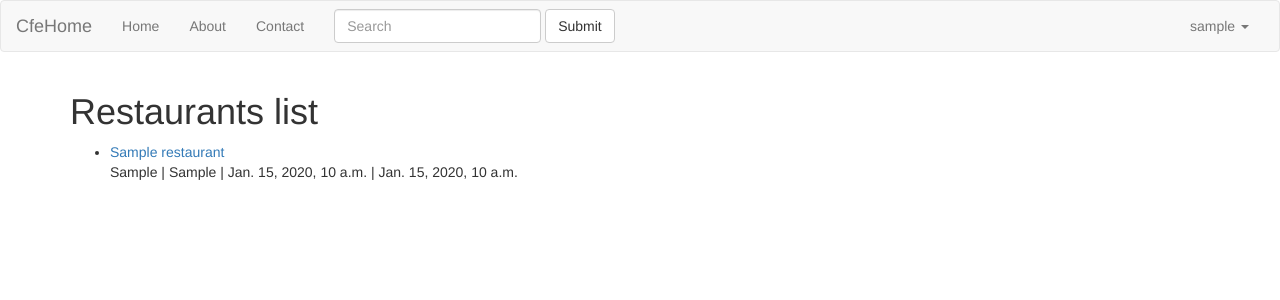
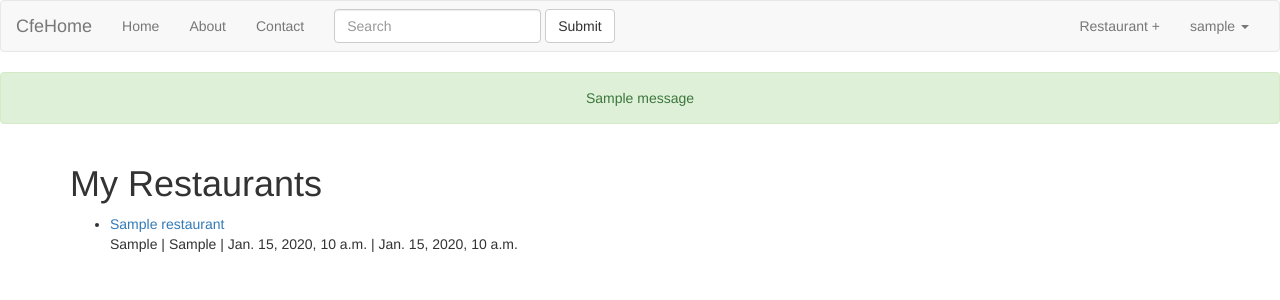
Before and after one commit to khalilSaidane/try-django-1.11, a Django app: page /restaurants/ in a window 1280 px wide. Shown: the top 300 px of the page. Run offline with Django 3.2, Linux system fonts and the light colour scheme; a user stored in the database is signed in; tables that the repository leaves empty hold one stand-in row (values such as "Sample post"); one stand-in notice (Sample message) is shown; some libraries are stand-ins or nearby versions.

Commit message:
update view for restaurants

```diff
--- a/menus/forms.py
+++ b/menus/forms.py
@@ -1,5 +1,6 @@
 from django import forms
 from .models import Menu
+from restaurents.models import Restaurant
 
 
 class MenuForm(forms.ModelForm):
@@ -12,3 +13,8 @@ class MenuForm(forms.ModelForm):
             'excludes',
             'is_public',
         ]
+
+    # Personalise the list of restaurants
+    def __init__(self,user=None, *args, **kwargs):
+        super(MenuForm, self).__init__(*args, **kwargs)
+        self.fields['restaurant'].queryset = Restaurant.objects.filter(user=user)
--- a/menus/urls.py
+++ b/menus/urls.py
@@ -5,5 +5,6 @@ from . import views
 urlpatterns = [
     url(r'^$', views.MenuListView.as_view(), name='list'),
     url(r'^create$', views.MenuCreateView.as_view(), name='create'),
+    url(r'^(?P<pk>\d+)/update/$', views.MenuUpdateView.as_view(), name='update'),
     url(r'^(?P<pk>\d+)/$', views.MenuDetailView.as_view(), name='detail'),
 ]
--- a/restaurents/urls.py
+++ b/restaurents/urls.py
@@ -7,5 +7,6 @@ from django.views.generic import TemplateView
 urlpatterns = [
     url(r'^$', views.RestaurantListView.as_view(), name='list'),
     url(r'^create$', views.RestaurantCreateView.as_view(), name='create'),
+    url(r'^(?P<slug>[\w-]+)/update$', views.RestaurantUpdateView.as_view(), name='update'),
     url(r'^(?P<slug>[\w-]+)/$', views.RestaurantDetailView.as_view(), name='detail'),
 ]
--- a/restaurents/views.py
+++ b/restaurents/views.py
@@ -4,21 +4,19 @@ from __future__ import unicode_literals
 from django.shortcuts import render, get_object_or_404
 from django.http import HttpResponse
 from django.views import View
-from django.views.generic import ListView, DetailView
+from django.views.generic import ListView, DetailView, UpdateView
 from .models import Restaurant
 from django.db.models import Q
 from django.views import generic
 from django.contrib.auth.mixins import LoginRequiredMixin
+from django.contrib.messages.views import SuccessMessageMixin
+from .forms import RestaurantForm
 
 
-class RestaurantCreateView(LoginRequiredMixin, generic.CreateView):
-    model = Restaurant
-    fields = [
-        'name',
-        'location',
-        'category'
-        ]
+class RestaurantCreateView(SuccessMessageMixin, LoginRequiredMixin, generic.CreateView):
+    form_class = RestaurantForm
     template_name = 'form.html'
+    success_message = "Restaurant %(name)s is successfully created"
 
     def form_valid(self, form):
         instance = form.save(commit=False)
@@ -33,17 +31,26 @@ class RestaurantCreateView(LoginRequiredMixin, generic.CreateView):
 
 class RestaurantListView(LoginRequiredMixin, ListView):
     template_name = 'restaurants/restaurants_list.html'
-    queryset = Restaurant.objects.all()
 
     def get_queryset(self):
-        slug = self.kwargs.get('slug')
-        if slug:
-            queryset = Restaurant.objects.filter(category__icontains=slug)
-        else:
-            queryset = Restaurant.objects.all()
-        return queryset
+        return Restaurant.objects.filter(user=self.request.user)
 
 
-class RestaurantDetailView(DetailView):
-    queryset = Restaurant.objects.all()
+class RestaurantDetailView(LoginRequiredMixin, DetailView):
     template_name = 'restaurants/restaurants_detail.html'
+
+    def get_queryset(self):
+        return Restaurant.objects.filter(user=self.request.user)
+
+
+class RestaurantUpdateView(LoginRequiredMixin, UpdateView):
+    template_name = 'form.html'
+    form_class = RestaurantForm
+
+    def get_queryset(self):
+        return Restaurant.objects.filter(user=self.request.user)
+
+    def get_context_data(self,*args, **kwargs):
+        context = super(RestaurantUpdateView, self).get_context_data(*args, **kwargs)
+        context['title'] = 'Update Restaurant'
+        return context
--- a/templates/base.html
+++ b/templates/base.html
@@ -10,15 +10,20 @@
 </head>
 <body>
 {% include 'snippets/navbar.html' %}
+{% if messages %}
+    {% for message in messages %}
+        <div class="text-center alert alert-{{ message.tags }} ">
+            {{ message|safe }}
+        </div>
+    {% endfor %}
+{% endif %}
 <div class="container">
     <div class="row">
         <div class="col-sm-9 col-md-7 col-lg-5 mx-auto">
-            <div class="card card-signin my-5">
-                <div class="card-body">
-                    {% block content %}
+            <div class="card-body">
+                {% block content %}
 
-                    {% endblock %}
-                </div>
+                {% endblock %}
             </div>
         </div>
     </div>
--- a/templates/menus/menu_detail.html
+++ b/templates/menus/menu_detail.html
@@ -2,7 +2,7 @@
 {% block title %} Menus {% endblock %}
 {% block content %}
     <h1>Menu Detail</h1>
-    <h2>{{ object.name }} <small>{{ object.restaurant }}</small></h2>
+    <h2>{{ object.name }} <small><a href="{{object.restaurant.get_absolute_url}}">{{ object.restaurant }}</a></small></h2>
     {% if object.contents %}
         Contents
         <ul>
--- a/templates/restaurants/restaurants_detail.html
+++ b/templates/restaurants/restaurants_detail.html
@@ -1,8 +1,8 @@
 {% extends 'base.html' %}
 {% block title %} Restaurants {% endblock %}
 {% block content %}
-<h1>Restaurants Detail</h1>
+    <h1>Restaurants Detail</h1>
     <h2>{{ object.name }} <small>{{ object.category }}</small></h2>
     <p>{{ object.location }}</p>
-    <p>{{ object.timestamp }}, updated{{ object.updated | timesince  }} ago</p>
+    <p>{{ object.timestamp }}, updated{{ object.updated | timesince }} ago</p>
 {% endblock %}
--- a/templates/restaurants/restaurants_list.html
+++ b/templates/restaurants/restaurants_list.html
@@ -1,11 +1,13 @@
 {% extends 'base.html' %}
 {% block title %} Restaurants {% endblock %}
 {% block content %}
-<h1>Restaurants list</h1>
+    <h1>My Restaurants</h1>
     <ul>
-    {% for obj in object_list %}
-        <li> <a href="{{ obj.get_absolute_url }}">{{ obj.name }}</a><br>
-            {{ obj.location }} | {{ obj.category }} | {{ obj.timestamp  }} | {{ obj.updated  }}</li>
-    {% endfor %}
+        {% for obj in object_list %}
+            <li><a href="{{ obj.get_absolute_url }}">{{ obj.name }}</a><br>
+                {{ obj.location }} | {{ obj.category }} | {{ obj.timestamp }} | {{ obj.updated }}</li>
+        {% empty %}
+            <li><a href="{% url 'restaurants:create' %}">Add a restaurant</a></li>
+        {% endfor %}
     </ul>
 {% endblock %}
--- a/templates/snippets/navbar.html
+++ b/templates/snippets/navbar.html
@@ -17,6 +17,7 @@
             </form>
             {% if request.user.is_authenticated %}
                 <ul class="nav navbar-nav navbar-right">
+                    <li><a href="{% url 'restaurants:create' %}">Restaurant +</a></li>
                     <li class="dropdown">
                         <a href="#" class="dropdown-toggle" data-toggle="dropdown" role="button" aria-haspopup="true"
                            aria-expanded="false">{{ request.user }} <span class="caret"></span></a>
```
Also changed, not shown: accounts/views.py (+7 -3 lines), menus/views.py (+16 -2 lines), restaurents/forms.py (added, +12 -0 lines), 7 other files.
